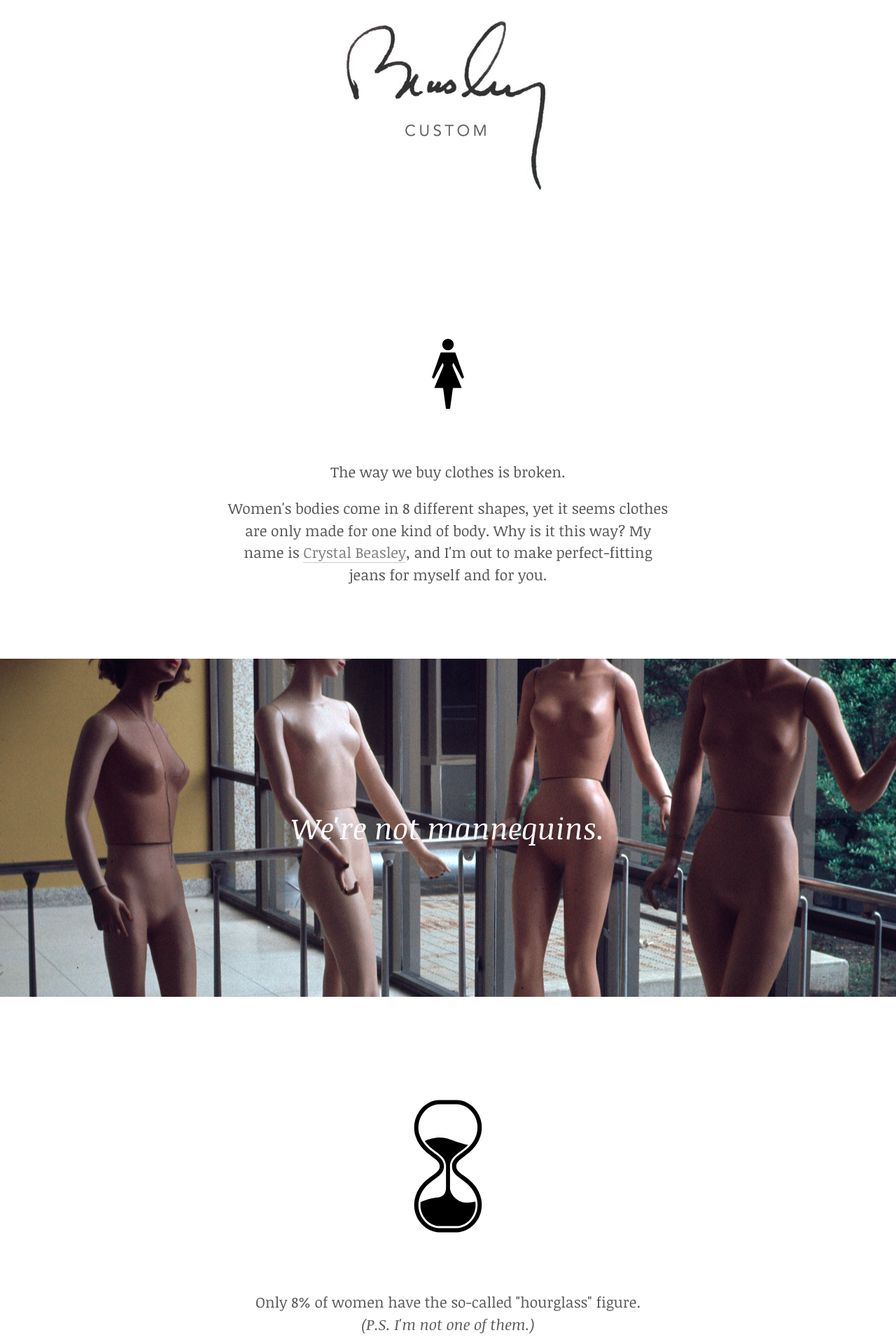
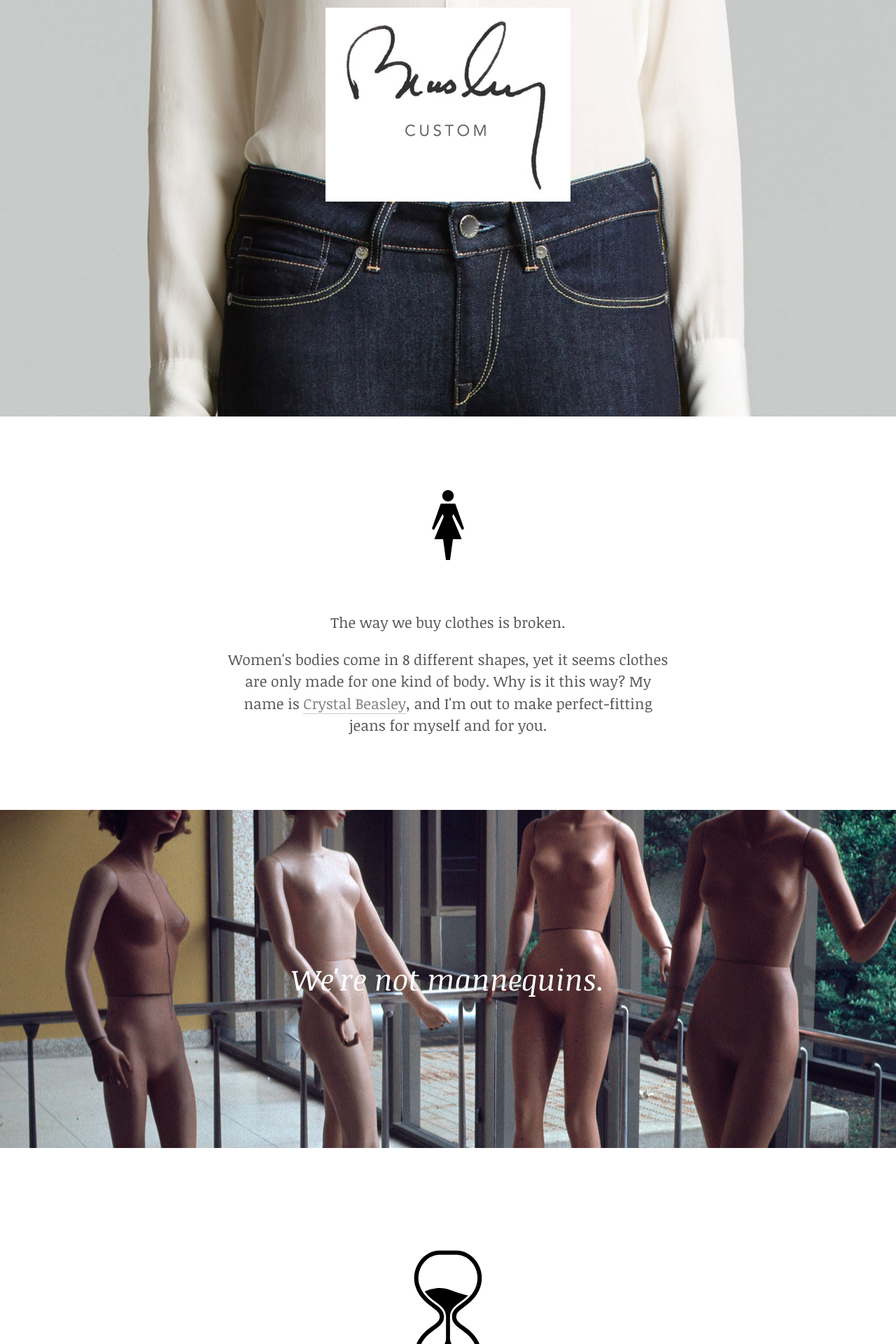
Before and after one commit to skinny97214/skinny97214.github.io, a Jekyll site: the page index.html, which Jekyll copies as it is, in a window 1280 px wide. Shown: the top 1920 px of the page at 70% size. Built offline with Jekyll 4.4.1, drawn with Linux system fonts in a browser that asks for light colours; nearby versions of some CDN libraries; some web fonts are replaced; library files that are not in the unit come from our copies; Markdown is read by kramdown in place of the engine named in the settings; comment, search, counter and statistics services are not loaded.

Commit message:
add ground title img of jeans

```diff
--- a/css/onepage.css
+++ b/css/onepage.css
@@ -1,9 +1,3 @@
-@font-face {
-	font-family: 'Josefin Slab', serif;
-    font-style: italic;
-    font-weight: normal;
-}
-
 @font-face {
 	font-family: 'Plaster', cursive;
 	font-weight: normal;
@@ -133,9 +127,10 @@ section.tiptop {
 }
 
 section.title {
-	background-color: white;
+	background: white url('/img/levis-skinny.jpg') top center;
 	padding-top: 0.5em;
 	color: #444;
+	height: 500px;
 }
 
 section.title h1 {
```
Also changed, not shown: img/levis-skinny.jpg (added), 1 other file.
